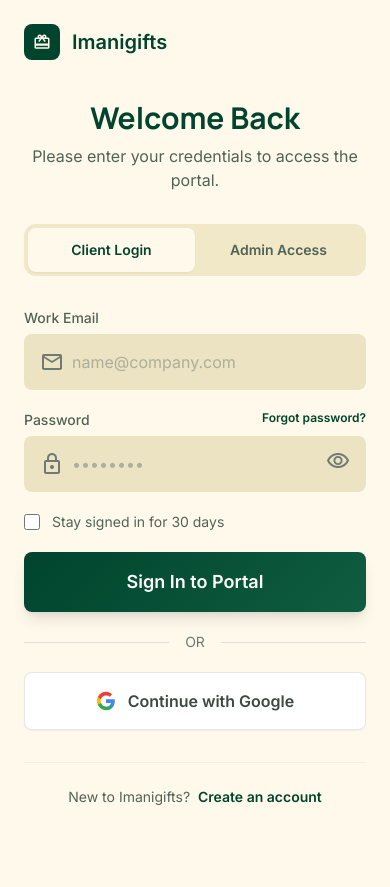
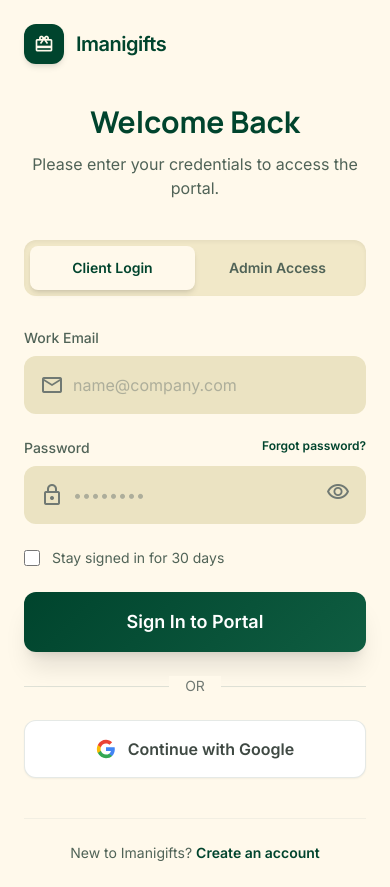
Before and after one commit to cohzyweb/imanigifts_logistics_new, a Next.js app: page /customer/login in a window 390 px wide. Before the commit the page ends 844 px from the top, so only its background shows below. Built offline with nearby package versions, Linux system fonts and the light colour scheme.

Commit message:
Update page.tsx

```diff
--- a/app/customer/login/page.tsx
+++ b/app/customer/login/page.tsx
@@ -6,36 +6,207 @@ export default function CustomerLogin() {
   const [tab, setTab] = useState<"client"|"admin">("client");
   const [showPw, setShowPw] = useState(false);
   const dest = tab === "admin" ? "/admin/dashboard" : "/customer/dashboard";
+
   return (
     <main className="min-h-screen flex flex-col md:flex-row overflow-hidden">
+
+      {/* LEFT PANEL */}
       <section className="hidden md:flex md:w-1/2 lg:w-3/5 relative items-center justify-center bg-[#00442d]">
-        <div className="absolute inset-0 bg-[radial-gradient(circle_at_center,transparent_0%,rgba(0,0,0,0.2)_100%)]" />
+        <div className="absolute inset-0 bg-[radial-gradient(circle_at_center,transparent_0%,rgba(0,0,0,0.25)_100%)]" />
+
         <div className="relative z-10 p-12 lg:p-20 max-w-xl">
-          <div className="w-12 h-12 bg-[#fff9eb] rounded-xl flex items-center justify-center mb-12"><span className="material-symbols-outlined text-[#00442d] text-2xl">card_giftcard</span></div>
-          <h1 className="text-5xl lg:text-6xl font-bold text-white leading-tight mb-8 tracking-tight">Premium <span className="text-[#8cd4b0]">Global</span> Fulfillment.</h1>
-          <p className="text-[#8cd4b0] text-lg leading-relaxed font-light">Experience the next generation of logistics. Secure, transparent, and tailored for the modern enterprise.</p>
-          <div className="mt-16 flex gap-12">{[["99.9%","Reliability Rate"],["24/7","Expert Support"]].map(([v,l]) => (<div key={l}><span className="text-3xl font-bold text-white">{v}</span><p className="text-[#8cd4b0] text-xs uppercase tracking-widest mt-1">{l}</p></div>))}</div>
+
+          <div className="w-14 h-14 bg-[#fff9eb] rounded-2xl flex items-center justify-center mb-14 shadow-lg">
+            <span className="material-symbols-outlined text-[#00442d] text-3xl">
+              card_giftcard
+            </span>
+          </div>
+
+          <h1 className="text-5xl lg:text-6xl font-bold text-white leading-tight mb-8 tracking-tight">
+            Premium <span className="text-[#8cd4b0]">Global</span> Fulfillment.
+          </h1>
+
+          <p className="text-[#8cd4b0] text-lg leading-relaxed font-light">
+            Experience the next generation of logistics. Secure, transparent, and tailored for the modern enterprise.
+          </p>
+
+          <div className="mt-16 flex gap-14">
+            {[
+              ["99.9%", "Reliability Rate"],
+              ["24/7", "Expert Support"]
+            ].map(([v, l]) => (
+              <div key={l}>
+                <span className="text-3xl font-bold text-white">{v}</span>
+                <p className="text-[#8cd4b0] text-xs uppercase tracking-widest mt-2">
+                  {l}
+                </p>
+              </div>
+            ))}
+          </div>
+
         </div>
       </section>
+
+      {/* RIGHT PANEL */}
       <section className="w-full md:w-1/2 lg:w-2/5 flex items-center justify-center p-6 md:p-12 lg:p-20 bg-[#fff9eb]">
+
         <div className="w-full max-w-md">
-          <div className="md:hidden mb-10 flex items-center gap-3"><div className="w-9 h-9 bg-[#00442d] rounded-lg flex items-center justify-center"><span className="material-symbols-outlined text-[#fff9eb]" style={{fontSize:"18px"}}>card_giftcard</span></div><span className="text-xl font-bold text-[#00442d]">Imanigifts</span></div>
-          <div className="mb-8 text-center md:text-left"><h2 className="text-3xl font-bold text-[#00442d] mb-2">Welcome Back</h2><p className="text-[#506357]">Please enter your credentials to access the portal.</p></div>
-          <div className="bg-[#f1e8c8] p-1 rounded-xl mb-8 flex">
-            {(["client","admin"] as const).map(t => <button key={t} onClick={() => setTab(t)} className={`flex-1 py-3 text-sm font-semibold rounded-lg transition-all ${tab===t?"bg-[#fff9eb] text-[#00442d] shadow-sm":"text-[#506357] hover:text-[#00442d]"}`}>{t==="client"?"Client Login":"Admin Access"}</button>)}
+
+          {/* Mobile Logo */}
+          <div className="md:hidden mb-10 flex items-center gap-3">
+            <div className="w-10 h-10 bg-[#00442d] rounded-xl flex items-center justify-center shadow-md">
+              <span
+                className="material-symbols-outlined text-[#fff9eb]"
+                style={{ fontSize: "20px" }}
+              >
+                card_giftcard
+              </span>
+            </div>
+            <span className="text-xl font-bold text-[#00442d] tracking-tight">
+              Imanigifts
+            </span>
           </div>
-          <div className="space-y-5">
-            <div><label className="block text-sm font-medium text-[#506357] mb-1.5">Work Email</label><div className="relative"><span className="material-symbols-outlined absolute left-4 top-1/2 -translate-y-1/2 text-[#707973] text-lg">mail</span><input type="email" placeholder="name@company.com" className="w-full pl-12 pr-4 py-4 bg-[#ebe3c2] border-0 rounded-lg text-[#1f1c08] placeholder:text-[#707973]/50 focus:ring-2 ring-[#00442d]/10 outline-none transition-all" /></div></div>
-            <div><div className="flex justify-between mb-1.5"><label className="block text-sm font-medium text-[#506357]">Password</label><a href="#" className="text-xs font-semibold text-[#00442d] hover:underline">Forgot password?</a></div><div className="relative"><span className="material-symbols-outlined absolute left-4 top-1/2 -translate-y-1/2 text-[#707973] text-lg">lock</span><input type={showPw?"text":"password"} placeholder="••••••••" className="w-full pl-12 pr-12 py-4 bg-[#ebe3c2] border-0 rounded-lg text-[#1f1c08] placeholder:text-[#707973]/50 focus:ring-2 ring-[#00442d]/10 outline-none transition-all" /><button onClick={() => setShowPw(!showPw)} className="absolute right-4 top-1/2 -translate-y-1/2 text-[#707973] hover:text-[#00442d] transition-colors"><span className="material-symbols-outlined text-lg">{showPw?"visibility_off":"visibility"}</span></button></div></div>
-            <label className="flex items-center gap-3 cursor-pointer"><input type="checkbox" className="w-4 h-4 rounded accent-[#00442d]" /><span className="text-sm text-[#506357]">Stay signed in for 30 days</span></label>
-            <Link href={dest} className="w-full py-4 rounded-lg font-bold text-lg text-white text-center block active:scale-[0.98] transition-all shadow-lg sig-gradient">Sign In to Portal</Link>
-            <div className="relative my-4"><div className="absolute inset-0 flex items-center"><div className="w-full border-t border-[#bfc9c1]/50" /></div><div className="relative flex justify-center text-sm"><span className="bg-[#fff9eb] px-4 text-[#707973]">OR</span></div></div>
-            <button className="w-full flex items-center justify-center gap-3 bg-white border border-[#bfc9c1]/40 text-[#3f4943] py-4 rounded-lg font-semibold hover:bg-[#fdf4d3] transition-all active:scale-[0.98] shadow-sm">
-              <svg className="w-5 h-5" viewBox="0 0 24 24"><path d="M22.56 12.25c0-.78-.07-1.53-.2-2.25H12v4.26h5.92c-.26 1.37-1.04 2.53-2.21 3.31v2.77h3.57c2.08-1.92 3.28-4.74 3.28-8.09z" fill="#4285F4"/><path d="M12 23c2.97 0 5.46-.98 7.28-2.66l-3.57-2.77c-.98.66-2.23 1.06-3.71 1.06-2.86 0-5.29-1.93-6.16-4.53H2.18v2.84C3.99 20.53 7.7 23 12 23z" fill="#34A853"/><path d="M5.84 14.09c-.22-.66-.35-1.36-.35-2.09s.13-1.43.35-2.09V7.07H2.18C1.43 8.55 1 10.22 1 12s.43 3.45 1.18 4.93l2.85-2.22.81-.62z" fill="#FBBC05"/><path d="M12 5.38c1.62 0 3.06.56 4.21 1.66l3.15-3.15C17.45 2.09 14.97 1 12 1 7.7 1 3.99 3.47 2.18 7.07l3.66 2.84c.87-2.6 3.3-4.53 6.16-4.53z" fill="#EA4335"/></svg>
+
+          {/* Heading */}
+          <div className="mb-10 text-center md:text-left">
+            <h2 className="text-3xl font-bold text-[#00442d] mb-3">
+              Welcome Back
+            </h2>
+            <p className="text-[#506357]">
+              Please enter your credentials to access the portal.
+            </p>
+          </div>
+
+          {/* Tabs */}
+          <div className="bg-[#f1e8c8] p-1.5 rounded-xl mb-8 flex shadow-inner">
+            {(["client","admin"] as const).map(t => (
+              <button
+                key={t}
+                onClick={() => setTab(t)}
+                className={`flex-1 py-3 text-sm font-semibold rounded-lg transition-all duration-200 ${
+                  tab===t
+                    ? "bg-[#fff9eb] text-[#00442d] shadow-md"
+                    : "text-[#506357] hover:text-[#00442d]"
+                }`}
+              >
+                {t==="client" ? "Client Login" : "Admin Access"}
+              </button>
+            ))}
+          </div>
+
+          <div className="space-y-6">
+
+            {/* Email */}
+            <div>
+              <label className="block text-sm font-medium text-[#506357] mb-2">
+                Work Email
+              </label>
+
+              <div className="relative">
+                <span className="material-symbols-outlined absolute left-4 top-1/2 -translate-y-1/2 text-[#707973] text-lg">
+                  mail
+                </span>
+
+                <input
+                  type="email"
+                  placeholder="name@company.com"
+                  className="w-full pl-12 pr-4 py-4 bg-[#ebe3c2] border border-transparent rounded-xl text-[#1f1c08] placeholder:text-[#707973]/50 focus:ring-2 focus:ring-[#00442d]/20 focus:border-[#00442d]/40 outline-none transition-all duration-200"
+                />
+              </div>
+            </div>
+
+            {/* Password */}
+            <div>
+              <div className="flex justify-between mb-2">
+                <label className="block text-sm font-medium text-[#506357]">
+                  Password
+                </label>
+                <a
+                  href="#"
+                  className="text-xs font-semibold text-[#00442d] hover:underline"
+                >
+                  Forgot password?
+                </a>
+              </div>
+
+              <div className="relative">
+                <span className="material-symbols-outlined absolute left-4 top-1/2 -translate-y-1/2 text-[#707973] text-lg">
+                  lock
+                </span>
+
+                <input
+                  type={showPw?"text":"password"}
+                  placeholder="••••••••"
+                  className="w-full pl-12 pr-12 py-4 bg-[#ebe3c2] border border-transparent rounded-xl text-[#1f1c08] placeholder:text-[#707973]/50 focus:ring-2 focus:ring-[#00442d]/20 focus:border-[#00442d]/40 outline-none transition-all duration-200"
+                />
+
+                <button
+                  onClick={() => setShowPw(!showPw)}
+                  className="absolute right-4 top-1/2 -translate-y-1/2 text-[#707973] hover:text-[#00442d] transition-colors"
+                >
+                  <span className="material-symbols-outlined text-lg">
+                    {showPw?"visibility_off":"visibility"}
+                  </span>
+                </button>
+              </div>
+            </div>
+
+            {/* Checkbox */}
+            <label className="flex items-center gap-3 cursor-pointer">
+              <input
+                type="checkbox"
+                className="w-4 h-4 rounded accent-[#00442d]"
+              />
+              <span className="text-sm text-[#506357]">
+                Stay signed in for 30 days
+              </span>
+            </label>
+
+            {/* Primary Button */}
+            <Link
+              href={dest}
+              className="w-full py-4 rounded-xl font-bold text-lg text-white text-center block active:scale-[0.98] transition-all duration-200 shadow-xl sig-gradient hover:shadow-2xl"
+            >
+              Sign In to Portal
+            </Link>
+
+            {/* Divider */}
+            <div className="relative my-6">
+              <div className="absolute inset-0 flex items-center">
+                <div className="w-full border-t border-[#bfc9c1]/50" />
+              </div>
+              <div className="relative flex justify-center text-sm">
+                <span className="bg-[#fff9eb] px-4 text-[#707973]">
+                  OR
+                </span>
+              </div>
+            </div>
+
+            {/* Google Button */}
+            <button className="w-full flex items-center justify-center gap-3 bg-white border border-[#bfc9c1]/40 text-[#3f4943] py-4 rounded-xl font-semibold hover:bg-[#fdf4d3] transition-all duration-200 active:scale-[0.98] shadow-sm hover:shadow-md">
+              <svg className="w-5 h-5" viewBox="0 0 24 24">
+                <path d="M22.56 12.25c0-.78-.07-1.53-.2-2.25H12v4.26h5.92c-.26 1.37-1.04 2.53-2.21 3.31v2.77h3.57c2.08-1.92 3.28-4.74 3.28-8.09z" fill="#4285F4"/>
+                <path d="M12 23c2.97 0 5.46-.98 7.28-2.66l-3.57-2.77c-.98.66-2.23 1.06-3.71 1.06-2.86 0-5.29-1.93-6.16-4.53H2.18v2.84C3.99 20.53 7.7 23 12 23z" fill="#34A853"/>
+                <path d="M5.84 14.09c-.22-.66-.35-1.36-.35-2.09s.13-1.43.35-2.09V7.07H2.18C1.43 8.55 1 10.22 1 12s.43 3.45 1.18 4.93l2.85-2.22.81-.62z" fill="#FBBC05"/>
+                <path d="M12 5.38c1.62 0 3.06.56 4.21 1.66l3.15-3.15C17.45 2.09 14.97 1 12 1 7.7 1 3.99 3.47 2.18 7.07l3.66 2.84c.87-2.6 3.3-4.53 6.16-4.53z" fill="#EA4335"/>
+              </svg>
               Continue with Google
             </button>
           </div>
-          <div className="mt-8 pt-6 border-t border-[#bfc9c1]/20 text-center"><p className="text-[#506357] text-sm">New to Imanigifts? <Link href="/customer/signup" className="text-[#00442d] font-bold hover:underline ml-1">Create an account</Link></p></div>
+
+          {/* Footer */}
+          <div className="mt-10 pt-6 border-t border-[#bfc9c1]/20 text-center">
+            <p className="text-[#506357] text-sm">
+              New to Imanigifts?
+              <Link
+                href="/customer/signup"
+                className="text-[#00442d] font-bold hover:underline ml-1"
+              >
+                Create an account
+              </Link>
+            </p>
+          </div>
+
         </div>
       </section>
     </main>
```
